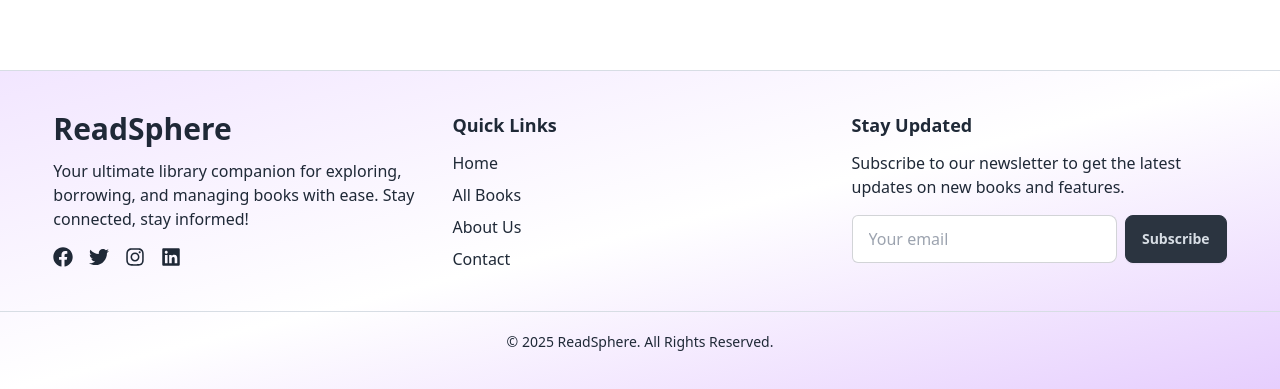
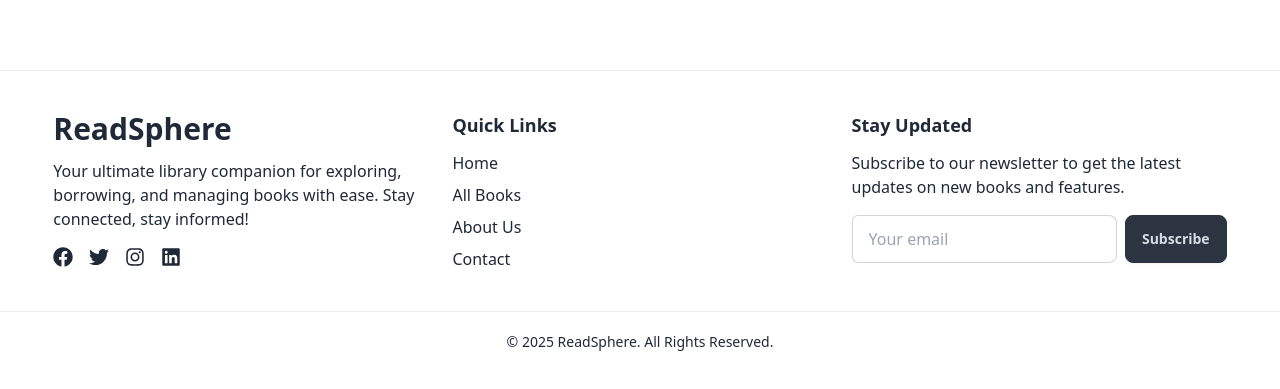
Before and after one commit to abdurrahmanmahmud5981/ReadSphere, a React (Vite) app in the folder client/: page /allBooks in a window 1280 px wide. Shown: the part 910-1299 px from the top of the page. Built offline with nearby package versions, Linux system fonts and the light colour scheme; no server answers.

Commit message:
fix: update border styles in Categories, Features, Footer, LoadingSpinner, and Home components for improved consistency

```diff
--- a/client/src/components/Categories.jsx
+++ b/client/src/components/Categories.jsx
@@ -36,7 +36,7 @@ const Categories = () => {
         {categories.map(({ title, image, description }) => (
           <div
             key={title}
-            className="card border rounded-xl shadow hover:shadow-xl transition-shadow"
+            className="card border border-neutral-content/50 rounded-xl shadow hover:shadow-xl transition-shadow"
           >
             <figure>
               <img
--- a/client/src/components/Features.jsx
+++ b/client/src/components/Features.jsx
@@ -29,7 +29,7 @@ const Features = () => {
           {features?.map((item, index) => (
             <div
               key={index}
-              className="card   border shadow-lg hover:shadow-2xl transition duration-300 rounded-xl"
+              className="card   border border-neutral-content/15 shadow-lg hover:shadow-2xl transition duration-300 rounded-xl"
             >
               <div className="card-body items-center text-center space-y-4">
                 <div className="rounded-full bg-primary p-5 shadow-lg">
--- a/client/src/components/Footer.jsx
+++ b/client/src/components/Footer.jsx
@@ -3,7 +3,7 @@ import { FaFacebook, FaTwitter, FaInstagram, FaLinkedin } from "react-icons/fa";
 
 const Footer = () => {
   return (
-    <footer className="border-t border-neutral-content  bg-gradient-to-br from-purple-200/60 via-white/30 to-purple-400/40 py-10">
+    <footer className="border-t border-neutral-content/50   py-10">
       <div className="max-w-screen-2xl  w-11/12 mx-auto  grid grid-cols-1 md:grid-cols-3 gap-6">
         {/* Logo and Description */}
         <div>
@@ -79,7 +79,7 @@ const Footer = () => {
         </div>
       </div>
       {/* Footer Bottom */}
-      <div className="text-center mt-10 border-t border-neutral-content pt-5">
+      <div className="text-center mt-10 border-t border-neutral-content/50 pt-5">
         <p className="text-sm">
           © {new Date().getFullYear()} ReadSphere. All Rights Reserved.
         </p>
--- a/client/src/components/LoadingSpinner.jsx
+++ b/client/src/components/LoadingSpinner.jsx
@@ -1,6 +1,6 @@
 const LoadingSpinner = () => {
     return (
-      <div className='flex items-center justify-center w-full min-h-screen backdrop-blur-2xl  bg-gradient-to-r from-white/60 via-purple-200/80 to-white/60 '>
+      <div className='flex items-center justify-center w-full min-h-screen backdrop-blur-2xl   '>
         <div
           aria-label='Loading...'
           role='status'
--- a/client/src/pages/home/Home.jsx
+++ b/client/src/pages/home/Home.jsx
@@ -111,7 +111,7 @@ const Home = () => {
             <motion.div
               key={index}
               variants={fadeInUp}
-              className="text-center bg-base-100 p-3 rounded-xl border"
+              className="text-center bg-base-100 p-3 rounded-xl border border-neutral-content/50"
             >
               <div className="bg-primary/10 w-16 h-16 rounded-full flex items-center justify-center mx-auto mb-6">
                 {value.icon}
@@ -148,7 +148,7 @@ const Home = () => {
               animate={{ opacity: 1, y: 0 }}
               exit={{ opacity: 0, y: -20 }}
               transition={{ duration: 0.3 }}
-              className="max-w-3xl mx-auto text-center flex flex-col justify-center items-center border p-4 rounded-xl"
+              className="max-w-3xl mx-auto text-center flex flex-col justify-center items-center shadow border border-neutral-content/50 p-4 rounded-xl"
             >
               <div className="mb-6 ">{tabContent[activeTab].icon}</div>
               <h2 className="text-3xl font-bold mb-6 ">
@@ -198,7 +198,7 @@ const Home = () => {
                 variants={fadeInUp}
                 whileHover={{ scale: 1.05 }}
                 href={item.href}
-                className="flex flex-col items-center p-6  rounded-xl border shadow hover:shadow-xl transition-all cursor-pointer"
+                className="flex flex-col items-center p-6  rounded-xl border border-neutral-content/50 shadow hover:shadow-xl transition-all cursor-pointer"
               >
                 <div className="w-12 h-12 rounded-full bg-primary/10 flex items-center justify-center mb-4">
                   <span className="text-primary">{item.icon}</span>
```
